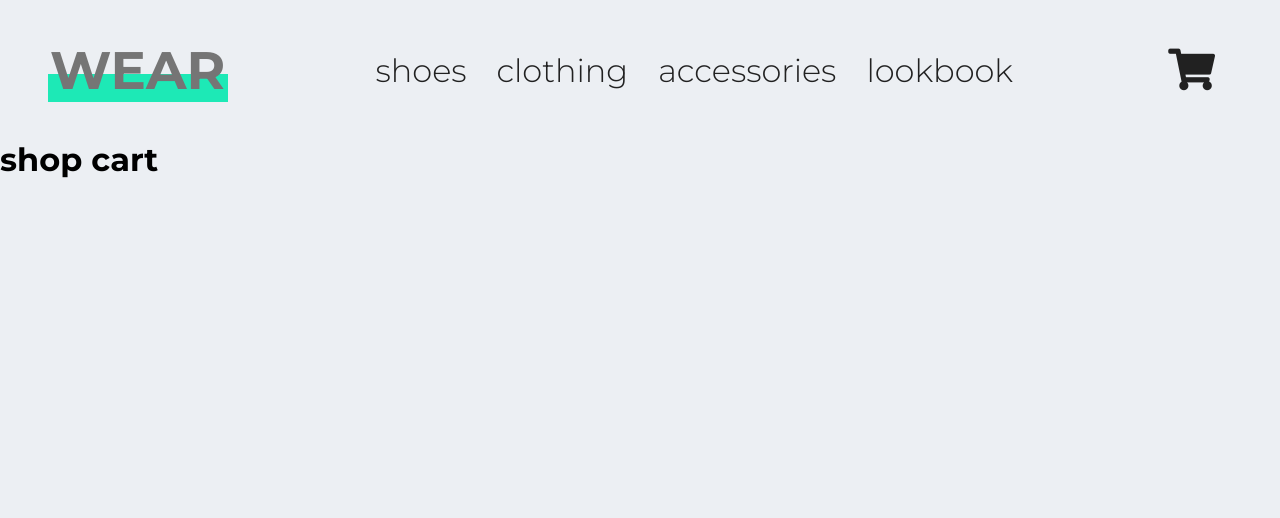
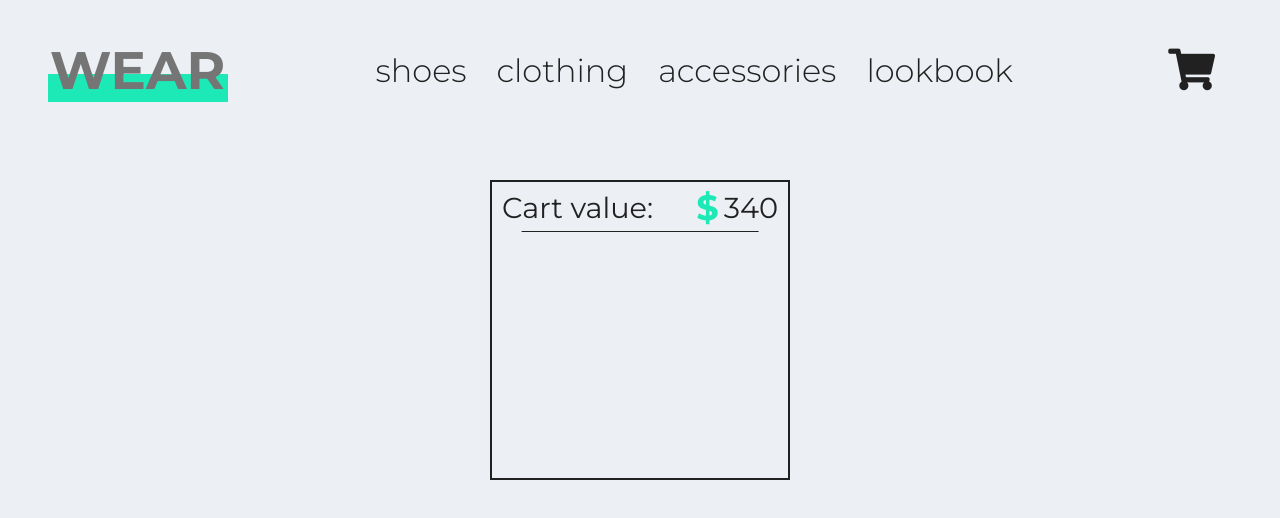
Before and after one commit to porithe/shop-app-react, a React (Create React App) app: page /shopcart in a window 1280 px wide. Shown: the top 518 px of the page. Built offline with nearby package versions, Linux system fonts and the light colour scheme.

Commit message:
cost in cart

```diff
--- a/src/App.js
+++ b/src/App.js
@@ -20,9 +20,33 @@ const AppBlock = styled.div`
     background-color: ${colors.background};
 `;
 
+const defaultState = {
+    cart: [],
+};
+
+function reducer(state = defaultState, action) {
+    switch(action.type) {
+        case 'ADD TO CART':
+            return {
+                ...state,
+                cart: [...state.cart, action.item],
+            };
+        case 'REMOVE FROM CART':
+            return {
+
+            };
+        default: {
+            return state;
+        }
+    }
+
+}
+
+const store = createStore(reducer);
 
 const App = () => (
 
+    <Provider store={store}>
         <Router>
             <AppBlock>
                 <Nav />
@@ -33,6 +57,7 @@ const App = () => (
                 <Route path={"/shopcart"} component={Shopcart} />
             </AppBlock>
         </Router>
+    </Provider>
 
 );
 
--- a/src/components/Shoes/Shoes.js
+++ b/src/components/Shoes/Shoes.js
@@ -3,6 +3,8 @@ import styled from 'styled-components';
 import AliceCarousel from 'react-alice-carousel'
 import "./alice-carousel.css"
 import { colors } from '../../template/colors';
+
+import { connect } from 'react-redux';
 
 import nmdgrey from '../../photos/nmdr1grey.jpg';
 import adizero from '../../photos/adizerotakumi.jpg';
@@ -58,7 +60,7 @@ const Image = styled.img`
     }
 `;
 const TextBlock = styled.div`
-    width: 200px;
+    width: 240px;
     padding: 10px;
     text-align: center;
     @media (min-width: 481px) and (max-width: 767px) {
@@ -259,6 +261,13 @@ class Shoes extends Component {
         },
     ];
 
+    addToCart = (item) => {
+        this.props.dispatch({
+            type: 'ADD TO CART',
+            item: item,
+        });
+    };
+
     state = {
         shopItems:  this.items.map( item => (
             <ItemCarousel>
@@ -268,7 +277,7 @@ class Shoes extends Component {
                 <Image src={item.image} />
                 <PriceButtonBlock>
                     <Price><Dolar>$</Dolar> {item.price}</Price>
-                    <AddToCartButton />
+                    <AddToCartButton onClick={() => this.addToCart(item)} />
                 </PriceButtonBlock>
             </ItemCarousel>
         )),
@@ -291,4 +300,10 @@ class Shoes extends Component {
     }
 }
 
-export default Shoes;
+function mapStateToProps(state){
+    return {
+        cart: state.cart,
+    }
+}
+
+export default connect(mapStateToProps)(Shoes);
--- a/src/components/Shopcart/Shopcart.js
+++ b/src/components/Shopcart/Shopcart.js
@@ -1,13 +1,85 @@
 import React, {Component} from 'react';
+import {connect} from "react-redux";
+import styled from 'styled-components';
+import { colors } from '../../template/colors';
+
+const ShopcartBlock = styled.div`
+    width: 100%;
+    height: auto;
+    display: flex;
+    justify-content: center;
+`;
+
+const Cart = styled.div`
+    margin-top: 40px;
+    width: 300px;
+    min-height: 300px;
+    border: 2px solid ${colors.black};
+`;
+const CostBlock = styled.div`
+    width: 100%;
+    height: 50px;
+    display: flex;
+    justify-content: space-between;
+    align-items: center;
+    padding-right: 10px;
+    position: relative;
+    ::after {
+        content: '';
+        position: absolute;
+        bottom: 0;
+        left: 50%;
+        transform: translateX(-50%);
+        width: 80%;
+        height: 1px;
+        background-color: ${colors.black};
+    }
+`;
+const PriceText = styled.h2`
+    font-weight: 400;
+    color: ${colors.black};
+    font-size: 1.8rem;
+    padding-left: 10px;
+`;
+const PriceBlock = styled.div`
+    display: flex;
+    align-items: center;
+`;
+const Cost = styled.h2`
+    color: ${colors.black};
+    font-size: 1.8rem;
+    font-weight: 400;
+`;
+const Dolar = styled.span`
+    color: ${colors.green};
+    font-size: 2.2rem;
+    font-weight: 700;
+    padding-right: 5px;
+`;
 
 class Shopcart extends Component {
+
+
     render() {
+
+
         return (
-            <div>
-                <h1>shop cart</h1>
-            </div>
+            <ShopcartBlock>
+                <Cart>
+                    <CostBlock>
+                        <PriceText>Cart value: </PriceText>
+                        <PriceBlock><Dolar>$</Dolar><Cost>340</Cost></PriceBlock>
+                    </CostBlock>
+                </Cart>
+            </ShopcartBlock>
         );
     }
 }
 
-export default Shopcart;
+function mapStateToProps(state){
+    return {
+        cart: state.cart,
+    }
+}
+
+export default connect(mapStateToProps)(Shopcart);
```
Lines whose indentation alone changed are shown as unchanged.
